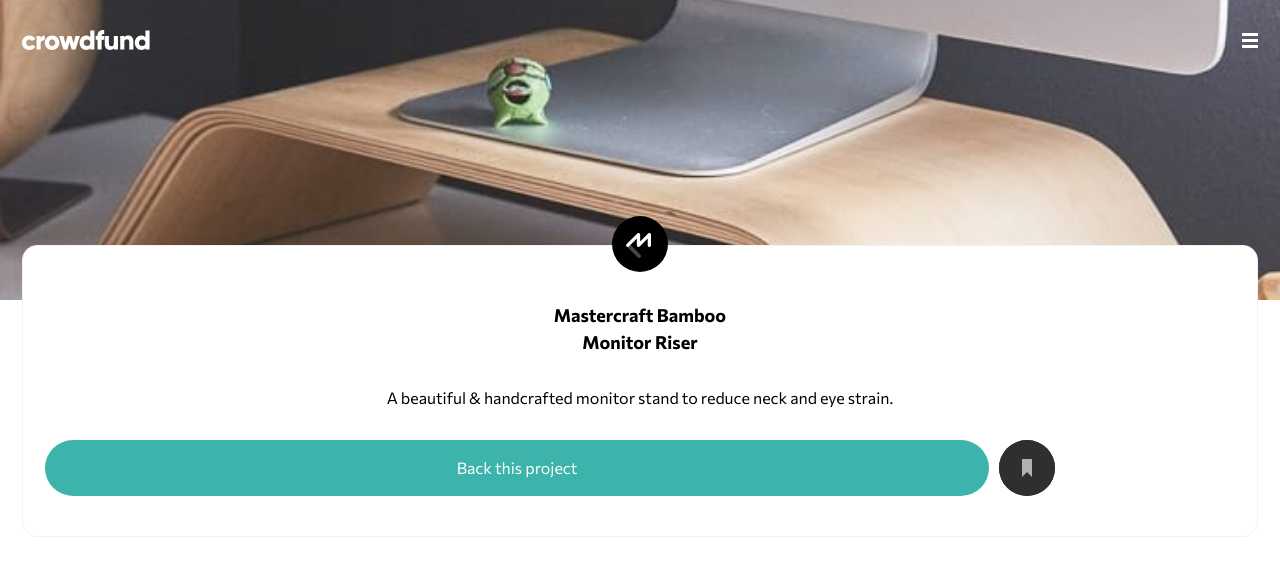
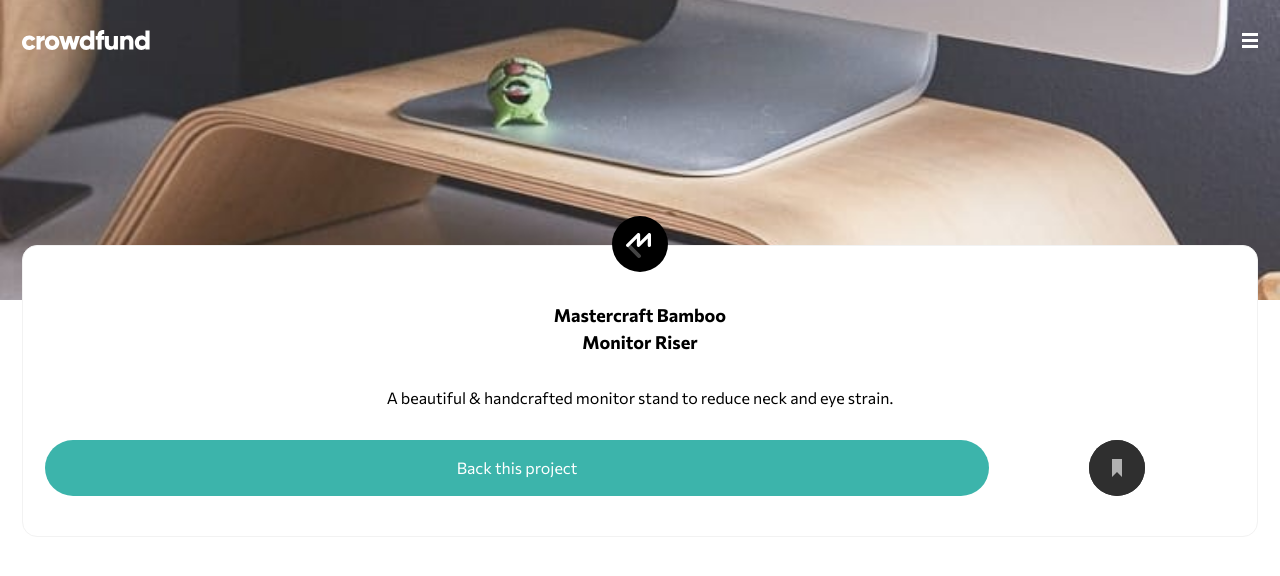
Before and after one commit to florianstancioiu/crowdfunding-product-page, a React (Vite) app: page / in a window 1280 px wide. Shown: the top 576 px of the page. Built offline with nearby package versions, Linux system fonts and the light colour scheme.

Commit message:
feat: justify self the SvgButton component

```diff
--- a/src/components/BackThisProject.jsx
+++ b/src/components/BackThisProject.jsx
@@ -22,7 +22,7 @@
 
       <div className={classes['btn-wrapper']}>
         <Button title='Back this project' />
-        <SvgButton svg={bookmarkSvg} />
+        <SvgButton className={classes['svg-btn']} svg={bookmarkSvg} />
       </div>
     </div>
   );
--- a/src/components/BackThisProject.module.css
+++ b/src/components/BackThisProject.module.css
@@ -28,3 +28,7 @@
   grid-template-columns: 4fr 1fr;
   column-gap: 10px;
 }
+
+.svg-btn {
+  justify-self: center;
+}
--- a/src/components/ui/SvgButton.jsx
+++ b/src/components/ui/SvgButton.jsx
@@ -1,8 +1,10 @@
 import classes from './SvgButton.module.css';
 
-const SvgButton = ({ svg }) => {
+const SvgButton = ({ svg, className }) => {
+  const newClasses = !className ? '' : className;
+
   return (
-    <div className={classes.btn}>
+    <div className={`${classes.btn} ${newClasses}`}>
       <img src={svg} alt='' />
     </div>
   );
```
